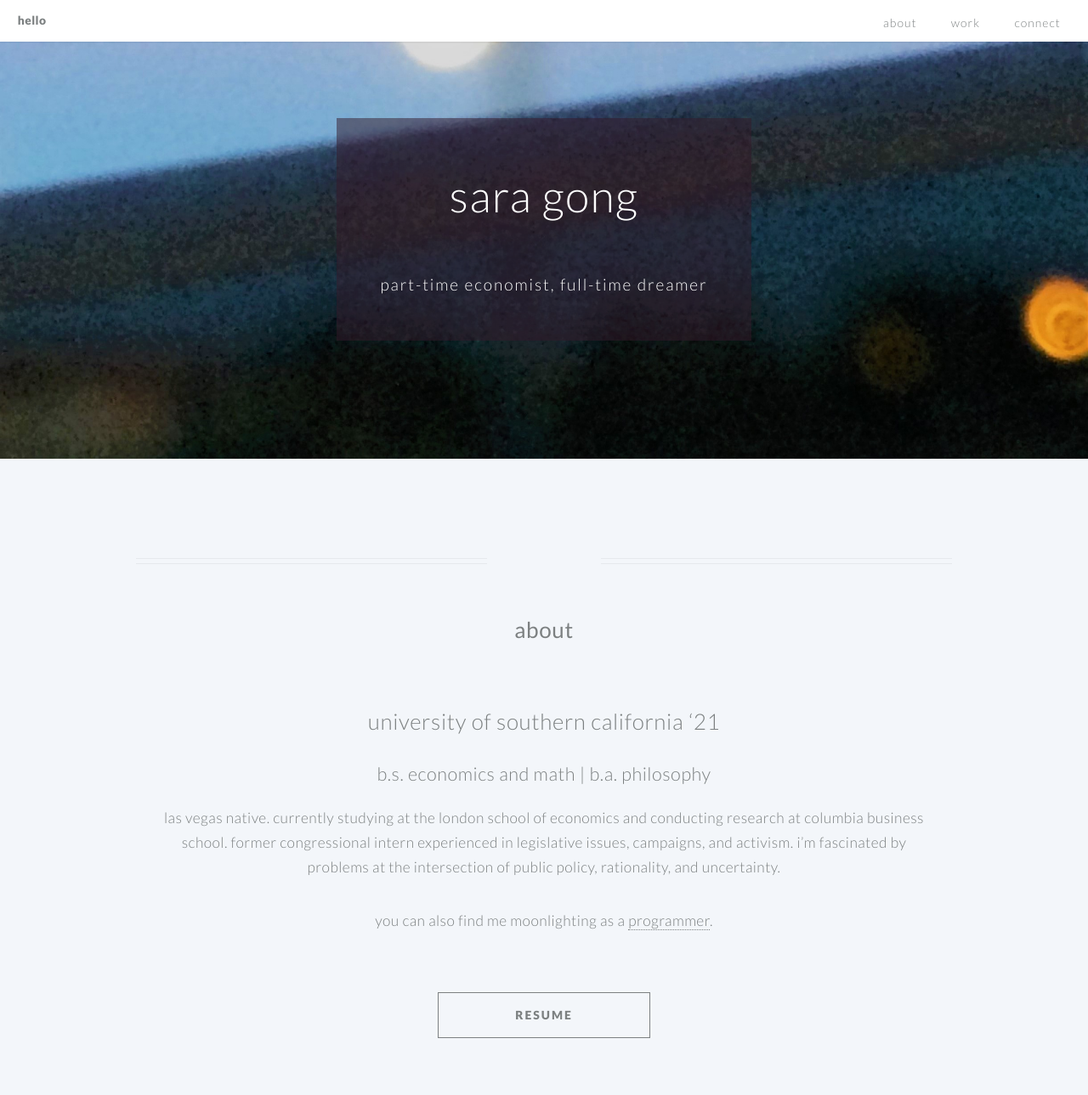
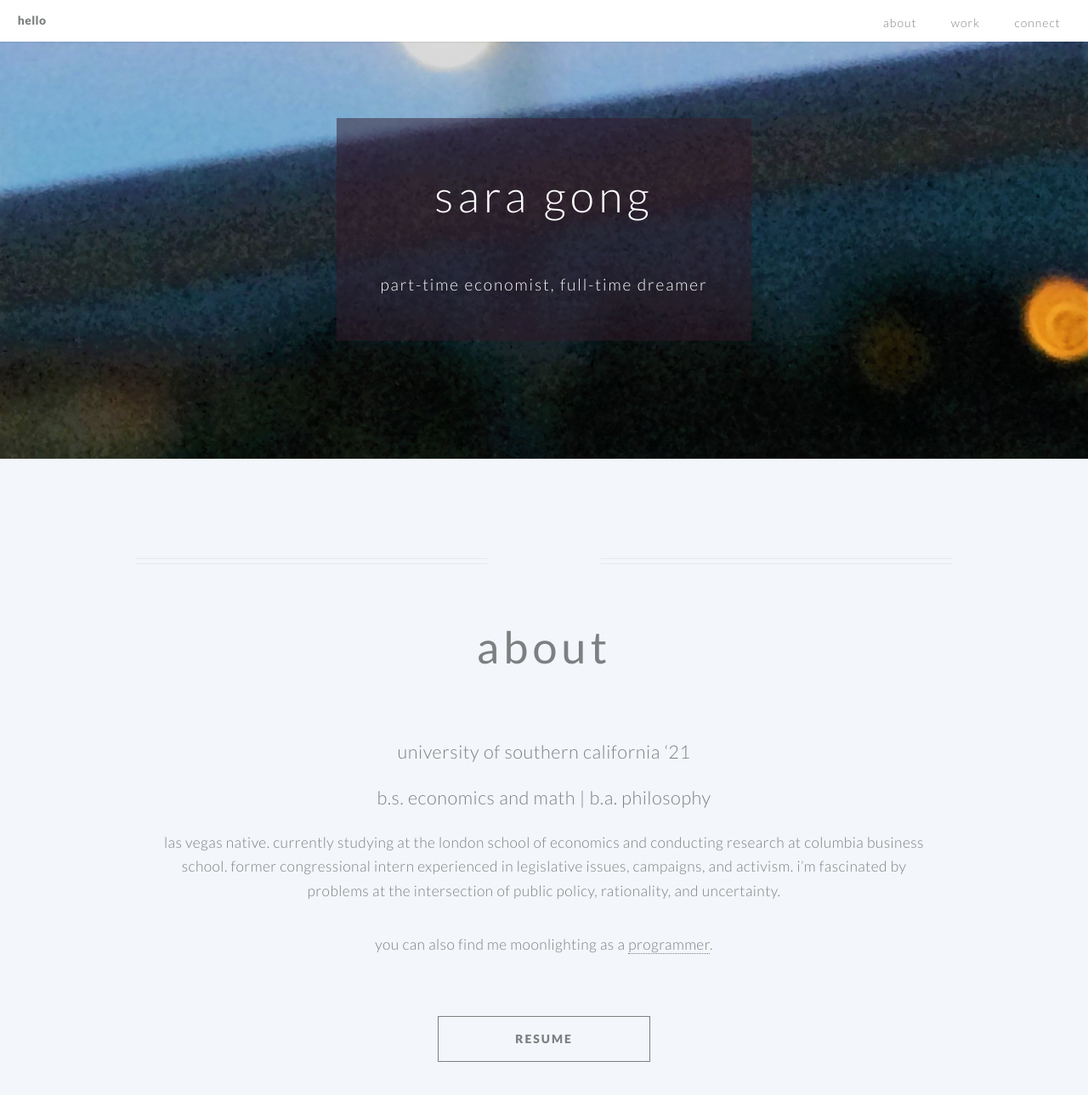
Before and after one commit to saragong/saragong.github.io, a Jekyll site: the page built from index.md, in a window 1280 px wide and 1400 px high. Shown: the top 1289 px of the window at 85% size. Built offline with Jekyll 4.4.1, drawn with Linux system fonts in a browser that asks for light colours.

Commit message:
update styles

```diff
--- a/css/style.css
+++ b/css/style.css
@@ -72,8 +72,8 @@ Custom Styles Adapted from Twenty by HTML5 Up
 		}
 
 	h2 {
-		font-size: 1.5em;
-		letter-spacing: 0.025em;
+		font-size: 3em;
+		letter-spacing: 0.1em;
 	}
 
 	h3 {
--- a/index.md
+++ b/index.md
@@ -31,7 +31,7 @@ image: /images/logo.jpeg
 
 ---
 
-## university of southern california ‘21
+### university of southern california ‘21
 ### b.s. economics and math | b.a. philosophy
 
 las vegas native. currently studying at the london school of economics and conducting research at columbia business school. former congressional intern experienced in legislative issues, campaigns, and activism. i'm fascinated by problems at the intersection of public policy, rationality, and uncertainty.
```
